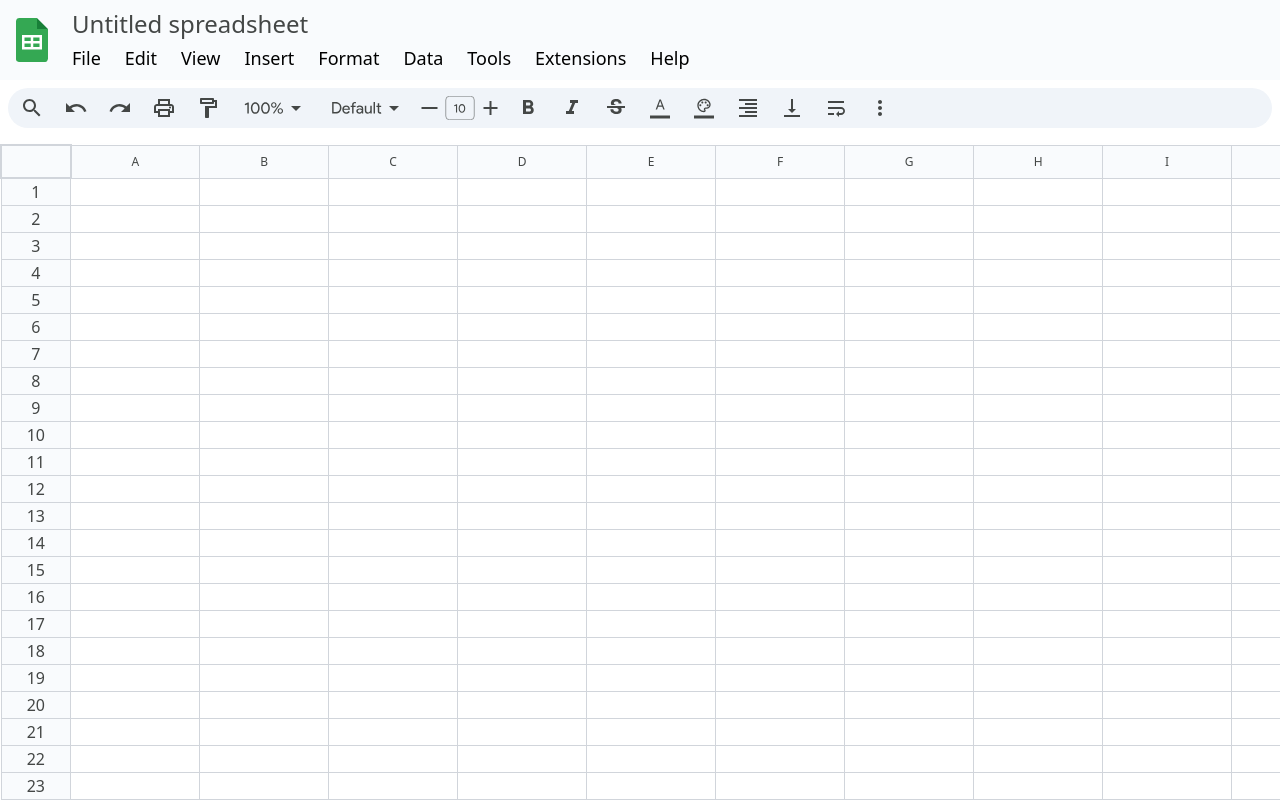
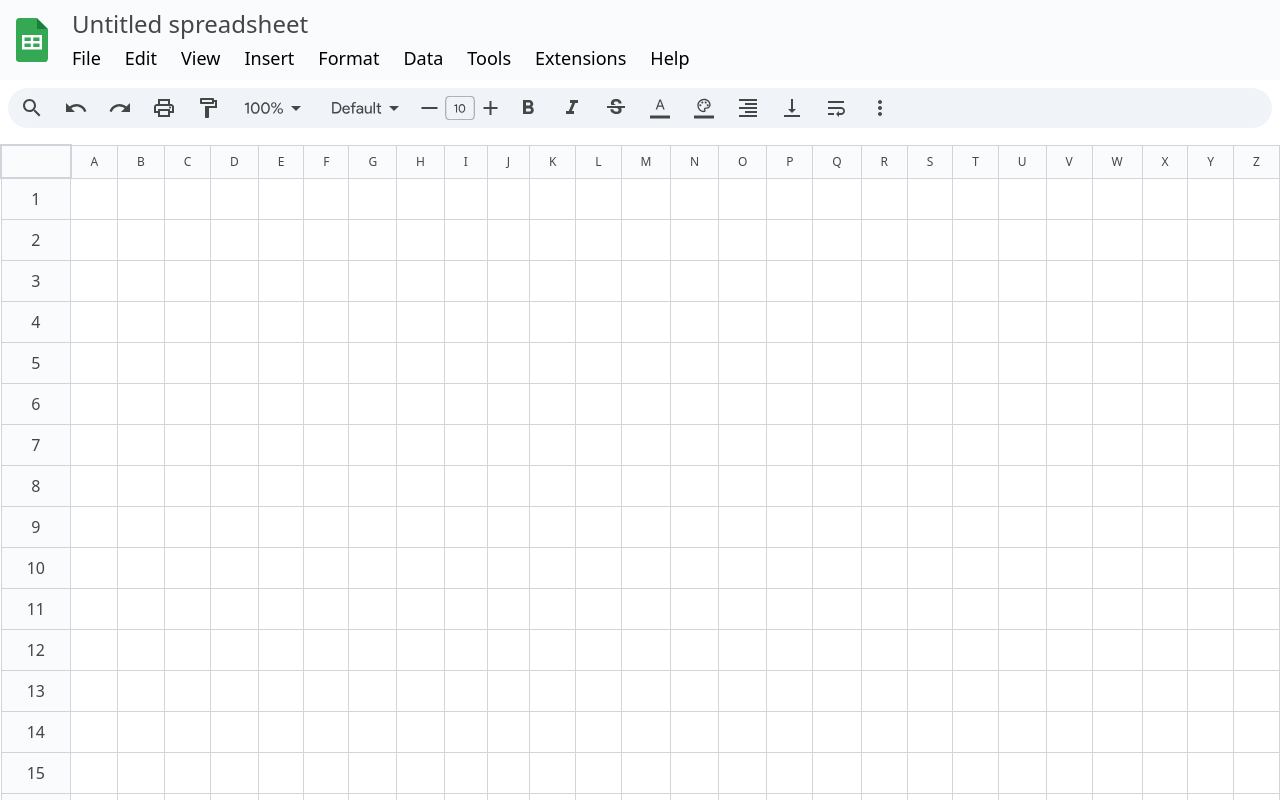
Before and after one commit to Ashutoshkrh/Sheets, a React (Create React App) app in the folder mysheets/: page / in a window 1280 px wide. Built offline with nearby package versions, Linux system fonts and the light colour scheme.

Commit message:
editable cells

```diff
--- a/mysheets/src/components/Spreadsheet.js
+++ b/mysheets/src/components/Spreadsheet.js
@@ -1,13 +1,34 @@
-import React from "react";
+import React, { useState } from "react";
 import TableHead from "./TableHead";
 import TableBody from "./TableBody";
 
 function Spreadsheet() {
+  // Create the initial table data: 1000 rows × 26 columns, all empty strings
+  const initialTableData = Array.from({ length: 1000 }, () =>
+    Array.from({ length: 26 }, () => "")
+  );
+
+  const [tableData, setTableData] = useState(initialTableData);
+
+  // Handle cell value changes
+  const handleCellChange = (rowIndex, colIndex, newValue) => {
+    setTableData((prevData) => {
+      // Copy the previous data to avoid direct mutation
+      const updatedData = [...prevData];
+      updatedData[rowIndex] = [...updatedData[rowIndex]];
+      updatedData[rowIndex][colIndex] = newValue;
+      return updatedData;
+    });
+
+    // Log to console whenever the user types in a cell
+    console.log(`Changed cell [${rowIndex + 1}, ${String.fromCharCode(65 + colIndex)}] to: "${newValue}"`);
+  };
+
   return (
     <div className="w-full overflow-auto shadow-lg mt-4 bg-white h-[calc(100%-136px)]">
       <table className="table-auto border-collapse border border-gray-300 w-full">
         <TableHead />
-        <TableBody />
+        <TableBody tableData={tableData} onCellChange={handleCellChange} />
       </table>
     </div>
   );
--- a/mysheets/src/components/TableBody.js
+++ b/mysheets/src/components/TableBody.js
@@ -1,13 +1,16 @@
 import React from "react";
 import TableRow from "./TableRow";
 
-function TableBody() {
-  const rows = Array.from({ length: 1000 }, (_, i) => i + 1);
-
+function TableBody({ tableData, onCellChange }) {
   return (
     <tbody>
-      {rows.map((rowNumber) => (
-        <TableRow key={rowNumber} rowNumber={rowNumber} />
+      {tableData.map((rowData, rowIndex) => (
+        <TableRow
+          key={rowIndex}
+          rowIndex={rowIndex}
+          rowData={rowData}
+          onCellChange={onCellChange}
+        />
       ))}
     </tbody>
   );
--- a/mysheets/src/components/TableRow.js
+++ b/mysheets/src/components/TableRow.js
@@ -1,20 +1,24 @@
 import React from "react";
 
-function TableRow({ rowNumber }) {
-  const columns = Array.from({ length: 26 });
-
+function TableRow({ rowIndex, rowData, onCellChange }) {
   return (
     <tr>
-      {/* Sticky row header */}
+      {/* Sticky row header showing the row number */}
       <td className="border border-gray-300 px-4 text-[#444746] text-center bg-[#F9FBFD] sticky left-0 z-10">
-        {rowNumber}
+        {rowIndex + 1}
       </td>
-      {/* Render 26 columns */}
-      {columns.map((_, colIndex) => (
-        <td
-          key={`${rowNumber}-${colIndex}`}
-          className="border border-gray-300 px-16"
-        ></td>
+
+      {/* Render each column as an editable cell */}
+      {rowData.map((cellValue, colIndex) => (
+        <td key={colIndex} className="border border-gray-300 p-2">
+          <input
+            type="text"
+            className="w-full h-full outline-none"
+            style={{ backgroundColor: "transparent" }}
+            value={cellValue}
+            onChange={(e) => onCellChange(rowIndex, colIndex, e.target.value)}
+          />
+        </td>
       ))}
     </tr>
   );
```
